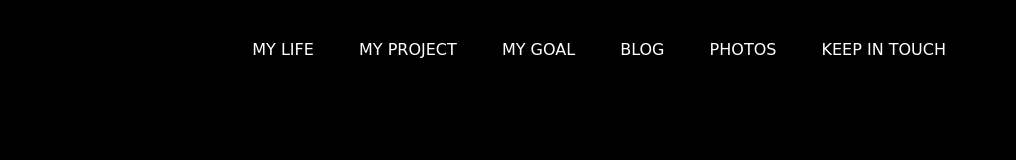
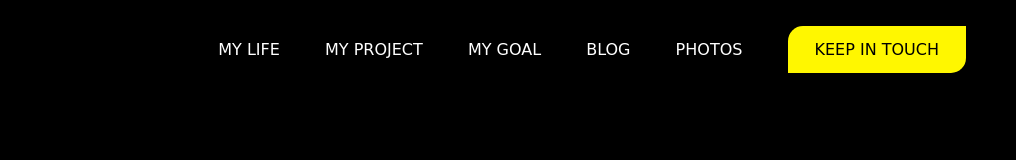
Before and after one commit to samseen/one-pager-profile, a plain HTML site: page index.html in a window 1280 px wide. Shown: the full height of the page, 264-1280 px from the left. Drawn offline with Linux system fonts and the light colour scheme; a web font is replaced by a local one.

Commit message:
Styled the header button.

```diff
--- a/css/style.css
+++ b/css/style.css
@@ -26,9 +26,36 @@ header .menu ul li {
     margin: 0 20px;
 }
 
+header .menu ul li:last-child {
+    margin-right: 0;
+}
+
 header .menu ul li a {
     color: #fff;
     text-decoration: none;
     text-transform: uppercase;
     transition: all ease 0.5s;
 }
+
+header .menu ul li a {
+    color: #fff;
+}
+
+header .menu ul li a:hover {
+    color: #fff700;
+}
+
+/* HEADER BUTTON */
+header .menu ul li.btn a {
+    background-color: #fff700;
+    color: #000;
+    padding: 14px 27px;
+    border-top-left-radius: 15px;
+    border-bottom-right-radius: 15px;
+}
+
+header .menu ul li.btn a:hover {
+    border-radius: 15px;
+    border-top-left-radius: 0;
+    border-bottom-right-radius: 0;
+}
```
